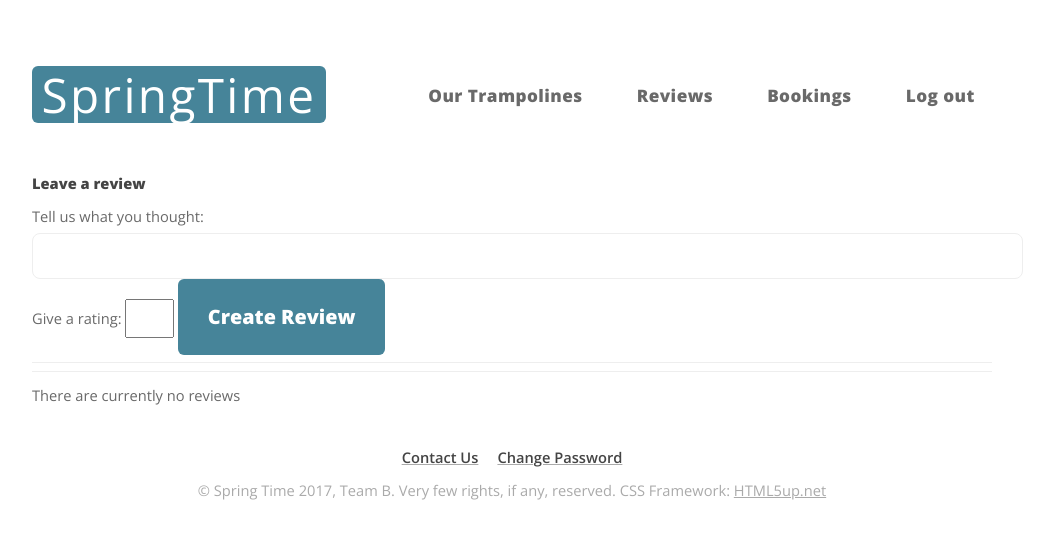
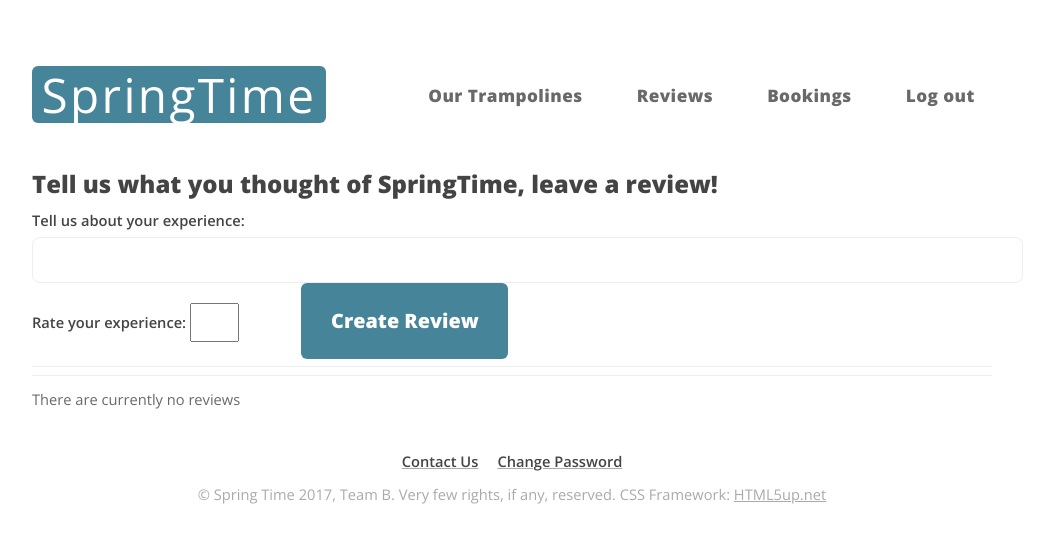
Before and after one commit to aaanneli/springtime, a Django app: page /springtime/add_review/ in a window 1280 px wide. Shown: the top 543 px of the page, without its empty margins (128-1182 px from the left). Run offline with Django 3.2, Linux system fonts and the light colour scheme; the visitor is signed in with stand-in values (Sample User, id 1); data that the repository does not hold is empty; some libraries are stand-ins or nearby versions.

Commit message:
Unnessesarry styling changes

```diff
--- a/springtime/forms.py
+++ b/springtime/forms.py
@@ -11,8 +11,8 @@ class UserForm(forms.ModelForm):
 
 class ReviewForm(forms.ModelForm):
     content = forms.CharField(max_length=300,
-                                help_text="Tell us what you thought:")
-    rating = forms.IntegerField(help_text="Give a rating:", min_value=1, max_value=5)
+                                help_text="Tell us about your experience:")
+    rating = forms.IntegerField(help_text="Rate your experience:", min_value=1, max_value=5)
 
     class Meta:
         model = Review
@@ -20,8 +20,8 @@ class ReviewForm(forms.ModelForm):
 
 
 class BookingForm(forms.ModelForm):
-    date = forms.DateField(help_text="Date", widget = forms.SelectDateWidget(years=[2017, 2018]))
-    details = forms.CharField(max_length=500, help_text="Do you have any special requirements?")
+    date = forms.DateField(help_text="Chose a date you would like to come for a jump", widget = forms.SelectDateWidget(years=[2017, 2018]))
+    details = forms.CharField(max_length=150, help_text="Please inform us of any special requirements you may have:")
 
     class Meta:
         model = Booking
--- a/springtimeproject/templates/springtime/add_review.html
+++ b/springtimeproject/templates/springtime/add_review.html
@@ -2,7 +2,7 @@
 
 {% block body_block %}
 {% if user.is_authenticated %}
-    <h1>Leave a review</h1>
+    <h1><font size="5">Tell us what you thought of SpringTime, leave a review!</font></h1>
     <div>
         <form id="review_form" method="post" action="/springtime/add_review/">
             {% csrf_token %}
@@ -11,10 +11,10 @@
             {% endfor %}
             {% for field in form.visible_fields %}
                 {{ field.errors }}
-                {{ field.help_text }}
+                <b>{{ field.help_text }}</b>
                 {{ field }}
             {% endfor %}
-        <input type="submit" name="submit" value="Create Review"/>
+            <span style="margin-left:4em"><input type="submit" name="submit" value="Create Review"/></span>
         </form>
     </div>
 {% else %}
--- a/springtimeproject/templates/springtime/bookings.html
+++ b/springtimeproject/templates/springtime/bookings.html
@@ -11,7 +11,7 @@
             {% endfor %}
             {% for field in form.visible_fields %}
                 {{ field.errors }}
-                {{ field.help_text }}
+                <b>{{ field.help_text }}</b>
                 {{ field }}
             {% endfor %}
 <input type="submit" name="submit" value="Request Booking">
--- a/springtimeproject/templates/springtime/category.html
+++ b/springtimeproject/templates/springtime/category.html
@@ -7,14 +7,12 @@
 {% block body_block %}
 
     {% if category %}
-    <div align="center">
-    <h1 align="centre"><strong>All {{ category.name }} Trampolines:</strong></h1>
-    </div>
     </br>
     <div align="center">
         {% if trampolines %}
             {% for trampoline in trampolines %}
             <img style="width:40%;" src="{% static "images/" %}{{ trampoline.trampolineID }}.jpg" alt="{{ trampoline.trampolineID }}" />
+                <span style="margin-left:6em"></span>
             {% endfor %}
         {% else %}
         <strong>No pages currently in category.</strong>
--- a/springtimeproject/templates/springtime/trampolines.html
+++ b/springtimeproject/templates/springtime/trampolines.html
@@ -15,9 +15,6 @@
 
         {% endfor %}
     <hr>
-        <div align=center>
-        <strong>Showing all trampolines:</strong> </br></br>
-        </div>
             {% for trampoline in trampolines %}
                 <span style="margin-left:4em"></span>
                 <img style="width:25%;" src="{% static "images/" %}{{ trampoline.trampolineID }}.jpg" alt="{{ trampoline.trampolineID }}" />
```
